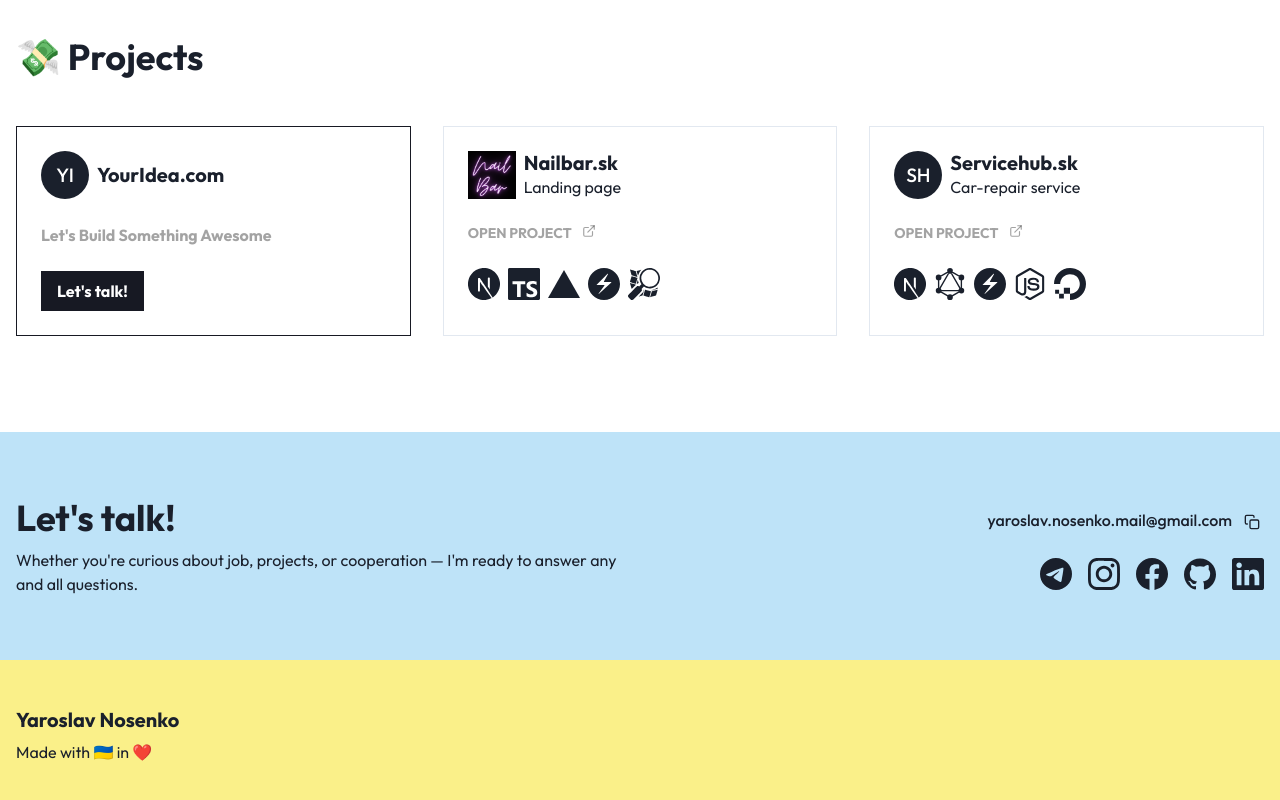
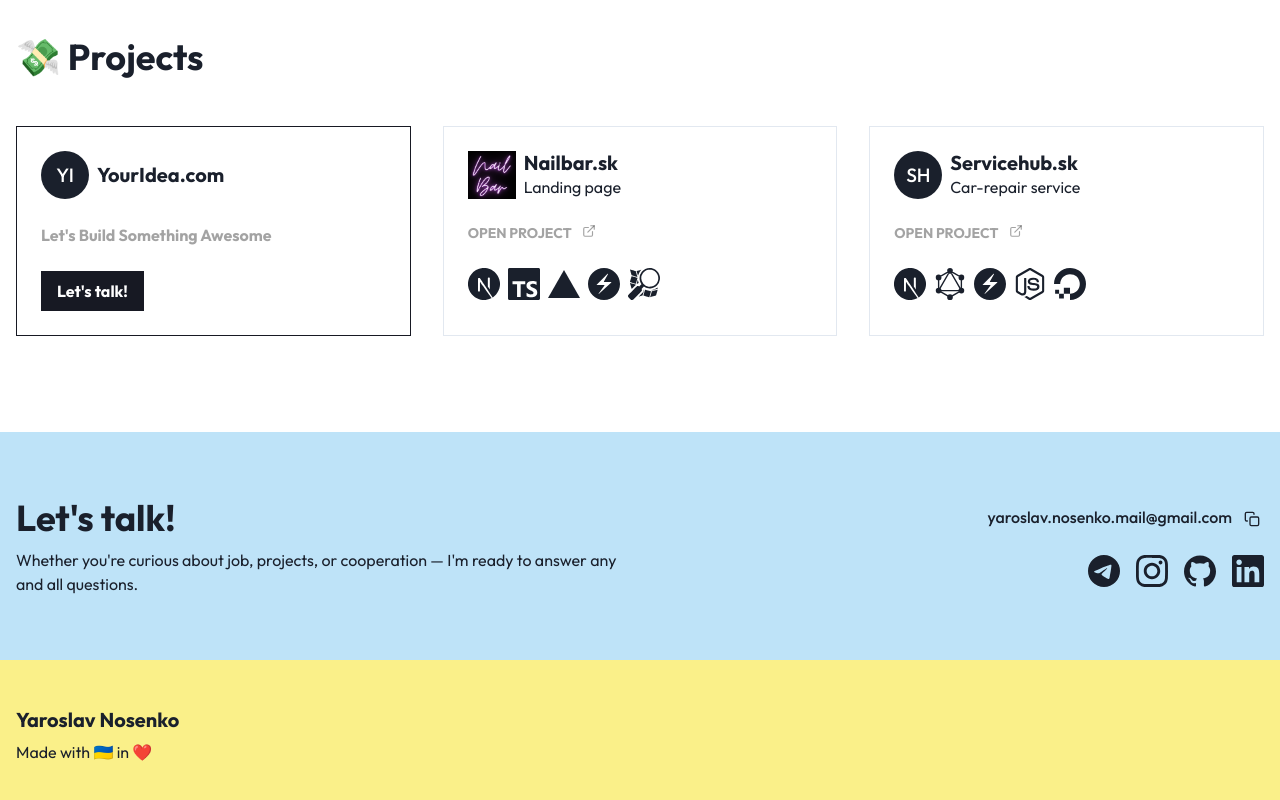
Before and after one commit to yaroslavnosenko/yaroslavnosenko, a Next.js app: page / in a window 1280 px wide. Shown: the part 1173-1973 px from the top of the page. Built offline with nearby package versions, Linux system fonts and the light colour scheme.

Commit message:
added links

```diff
--- a/components/contacts.tsx
+++ b/components/contacts.tsx
@@ -13,13 +13,7 @@ import {
   IconButton,
 } from '@chakra-ui/react'
 import { FiCopy } from 'react-icons/fi'
-import {
-  SiFacebook,
-  SiInstagram,
-  SiTelegram,
-  SiGithub,
-  SiLinkedin,
-} from 'react-icons/si'
+import { SiInstagram, SiTelegram, SiGithub, SiLinkedin } from 'react-icons/si'
 
 const EMAIL = 'yaroslav.nosenko.mail@gmail.com'
 
@@ -66,11 +60,24 @@ export const Contacts = () => {
             </Box>
             <Wrap justify={[null, null, 'flex-end']}>
               <WrapItem gap="4">
-                <Icon boxSize="8" as={SiTelegram} />
-                <Icon boxSize="8" as={SiInstagram} />
-                <Icon boxSize="8" as={SiFacebook} />
-                <Icon boxSize="8" as={SiGithub} />
-                <Icon boxSize="8" as={SiLinkedin} />
+                <Link href="https://t.me/yaroslavnosenko" isExternal>
+                  <Icon boxSize="8" as={SiTelegram} />
+                </Link>
+                <Link
+                  href="https://www.instagram.com/yaroslav.nosenko/"
+                  isExternal
+                >
+                  <Icon boxSize="8" as={SiInstagram} />
+                </Link>
+                <Link href="https://github.com/yaroslavnosenko" isExternal>
+                  <Icon boxSize="8" as={SiGithub} />
+                </Link>
+                <Link
+                  href="https://www.linkedin.com/in/yaroslav-nosenko/"
+                  isExternal
+                >
+                  <Icon boxSize="8" as={SiLinkedin} />
+                </Link>
               </WrapItem>
             </Wrap>
           </Box>
--- a/pages/index.tsx
+++ b/pages/index.tsx
@@ -1,3 +1,5 @@
+import Head from 'next/head'
+
 import {
   Header,
   Footer,
@@ -10,6 +12,10 @@ import {
 export default function Home() {
   return (
     <>
+      <Head>
+        <title>Yaroslav Nosenko | Software Developer</title>
+        <meta name="viewport" content="width=device-width, initial-scale=1.0" />
+      </Head>
       <Header />
       <Hero />
       <WorkExperience />
```
